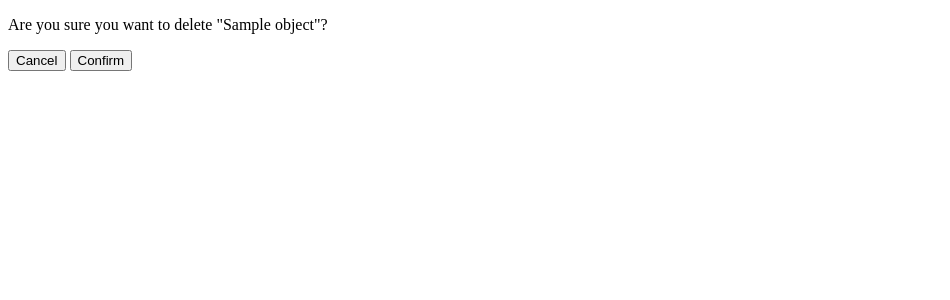
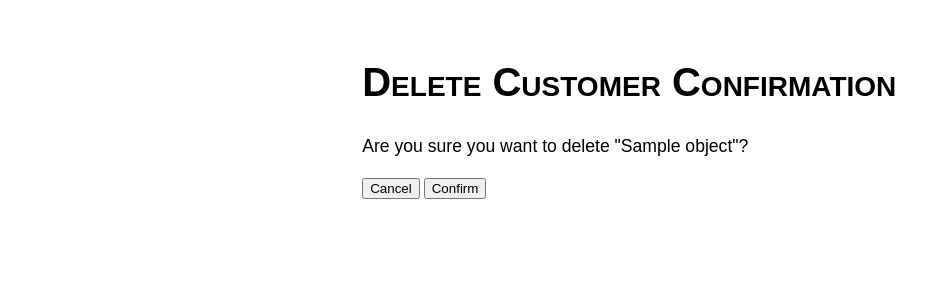
Before and after one commit to kaseytc/prime-mobile-erp, a Django app: template capstoneproject/erp/templates/customer/customer_confirm_delete.html in a window 1280 px wide. Shown: the top 300 px of the page, without its empty margins (0-950 px from the left). Run offline with Django 3.2, Linux system fonts and the light colour scheme; the template is opened without the code that fills it: most values are stand-ins (such as "Sample title", 1, 10 or a date in 2020); some libraries are stand-ins or nearby versions.

Commit message:
Customize layout

```diff
--- a/capstoneproject/erp/models.py
+++ b/capstoneproject/erp/models.py
@@ -198,7 +198,7 @@ class OrderDetail(models.Model):
 
     class Meta:
         managed = False
-        db_table = 'Order_Detail'
+        db_table = 'OrderDetail'
         verbose_name = 'Order Detail'
         verbose_name_plural = 'Order Details'
 
--- a/capstoneproject/erp/static/main.css
+++ b/capstoneproject/erp/static/main.css
@@ -1,3 +1,31 @@
 .required label:after {
     content: "*";
 }
+
+.container {
+	width: 80%;
+	text-align: left;
+	margin: auto auto;
+}
+header h1 {
+	font: bold small-caps 2.5em Arial, Tahoma, sans-serif;
+}
+body {
+    padding: 2% 2% 0 20%;
+}
+body p { font:1.1em/1.6em Arial, Tahoma, sans-serif; }
+body a {
+	font-weight: bold;
+	text-decoration: none;
+}
+
+#body a:link {
+#	color: darkblue;
+#}
+#body a:visited {
+#	color: #70ad9a;
+#}
+
+body a:hover, body a:focus {
+	text-decoration: underline;
+}
--- a/capstoneproject/erp/templates/base.html
+++ b/capstoneproject/erp/templates/base.html
@@ -10,6 +10,7 @@
     <link href="{% static 'main.css' %}" rel="stylesheet">
 </head>
 <body>
+<div class="container">
    <!--<div class="container">
       <div class="row justify-content-center">
         <div class="col-8">
@@ -39,9 +40,6 @@
     {% endif %}
   </ul>
 {% endif %}
-
+</div>
 </body>
-<!--<footer>
-        <p><small>Copyright © 2019. All rights reserved.</small></p>
-</footer>-->
 </html>
--- a/capstoneproject/erp/templates/customer/customer_confirm_delete.html
+++ b/capstoneproject/erp/templates/customer/customer_confirm_delete.html
@@ -3,6 +3,9 @@
 {% block title %}Delete customer {% endblock %}
 
 {% block content %}
+<header>
+    <h1>Delete Customer Confirmation</h1>
+</header>
 <form action="" method="post">{% csrf_token %}
     <p>Are you sure you want to delete "{{ object }}"?</p>
     <input type="button" value="Cancel" onclick="history.back()">
--- a/capstoneproject/erp/templates/customer/customer_update_form.html
+++ b/capstoneproject/erp/templates/customer/customer_update_form.html
@@ -5,9 +5,9 @@
 {% block content %}
 <button onclick="history.back()">Back</button>
 <button onclick="location.href='/'">Back Home</button>
-
+<header>
 <h1>Update customer data</h1>
-
+</header>
 <form method="post">{% csrf_token %}
     <table>
         {{ form.as_table }}
--- a/capstoneproject/erp/templates/employee/add_employee.html
+++ b/capstoneproject/erp/templates/employee/add_employee.html
@@ -6,7 +6,9 @@
 <button onclick="history.back()">Back</button>
 <button onclick="location.href='/'">Back Home</button>
 
+<header>
 <h1>Add new employee</h1>
+    </header>
 <hr class="mt-0 mb-4">
 {% if submitted %}
     <p class="success">
--- a/capstoneproject/erp/templates/employee/employee_confirm_delete.html
+++ b/capstoneproject/erp/templates/employee/employee_confirm_delete.html
@@ -3,6 +3,9 @@
 {% block title %}Delete employees {% endblock %}
 
 {% block content %}
+<header>
+    <h1>Delete Employee Confirmation</h1>
+</header>
 <form action="" method="post">{% csrf_token %}
     <p>Are you sure you want to delete "{{ object }}"?</p>
     <input type="button" value="Cancel" onclick="history.back()">
--- a/capstoneproject/erp/templates/employee/employee_detail.html
+++ b/capstoneproject/erp/templates/employee/employee_detail.html
@@ -7,9 +7,9 @@
 <button onclick="location.href='/'">Back Home</button>
 <button onclick="location.href='.'">Back Employee List</button>
 <!--<a href="{% url 'employee-list' %}">Back Employee List</a>-->
-
+<header>
 <h1>Show employees detail</h1>
-
+</header>
 <table>
     <td>
         <tr><td><strong>Employee ID:</strong></td><td>{{employee.emp_id}}</td></tr>
--- a/capstoneproject/erp/templates/employee/employee_list.html
+++ b/capstoneproject/erp/templates/employee/employee_list.html
@@ -6,8 +6,9 @@
 <button onclick="history.back()">Back</button>
 <button onclick="location.href='/'">Back Home</button>
 
+<header>
 <h1>Show employees data</h1>
-
+</header>
 <!--<form action="" class="search-form">
   <div class="form-group">
     <input type="text" name='q' placeholder="What are you looking for?">
--- a/capstoneproject/erp/templates/employee/employee_search.html
+++ b/capstoneproject/erp/templates/employee/employee_search.html
@@ -4,8 +4,8 @@
 
 {% block content %}
 <button onclick="history.back()">Back</button>
-
-<h1>Search Employee Data</h1>
+<header>
+    <h1>Search Employee Data</h1></header>
     <!--{% if error_message %}<p><strong>{{ error_message }}</strong></p>{% endif %}-->
 
     <form action="{% url 'search-employee-result' %}" method="get" id="employee_search_form">
--- a/capstoneproject/erp/templates/employee/employee_search_result.html
+++ b/capstoneproject/erp/templates/employee/employee_search_result.html
@@ -5,9 +5,9 @@
 {% block content %}
 <button onclick="history.back()">Back</button>
 <button onclick="location.href='/'">Back Home</button>
-
+<header>
 <h1>Employee search result</h1>
-
+</header>
 <table>
     <tr>
         <th>Emp ID</th>
--- a/capstoneproject/erp/templates/employee/employee_update_form.html
+++ b/capstoneproject/erp/templates/employee/employee_update_form.html
@@ -5,8 +5,8 @@
 {% block content %}
 <button onclick="history.back()">Back</button>
 <button onclick="location.href='/'">Back Home</button>
-
-<h1>Update employees data</h1>
+<header>
+    <h1>Update employees data</h1></header>
 <form method="post">{% csrf_token %}
    <table>
         {{ form.as_table }}
--- a/capstoneproject/erp/templates/inventory/add_inventory.html
+++ b/capstoneproject/erp/templates/inventory/add_inventory.html
@@ -5,8 +5,9 @@
 {% block content %}
 <button onclick="history.back()">Back</button>
 <button onclick="location.href='/'">Back Home</button>
-
+<header>
 <h1>Add new inventory</h1>
+</header>
 <hr class="mt-0 mb-4">
 {% if submitted %}
     <p class="success">
--- a/capstoneproject/erp/templates/order/order_list.html
+++ b/capstoneproject/erp/templates/order/order_list.html
@@ -5,9 +5,9 @@
 {% block content %}
 <button onclick="history.back()">Back</button>
 <button onclick="location.href='/'">Back Home</button>
-
+<header>
 <h1>Show orders data</h1>
-
+</header>
 <table>
     <tr>
         <th>Order ID</th>
--- a/capstoneproject/erp/templates/order/order_update_form.html
+++ b/capstoneproject/erp/templates/order/order_update_form.html
@@ -5,9 +5,9 @@
 {% block content %}
 <button onclick="history.back()">Back</button>
 <button onclick="location.href='/'">Back Home</button>
-
+<header>
 <h1>Update order data</h1>
-
+</header>
 <form method="post">{% csrf_token %}
     <table>
         {{ form.as_table }}
--- a/capstoneproject/erp/urls.py
+++ b/capstoneproject/erp/urls.py
@@ -6,8 +6,8 @@ from django.urls import include, path
 from . import views
 
 urlpatterns = [
-    path('index/', views.index, name='index'),
-    path('', LoginView.as_view(template_name='login.html'), name='erp-login'),
+    path('', views.index, name='index'),
+    path('login', LoginView.as_view(template_name='login.html'), name='erp-login'),
     path('logout/', views.logout_view, name='erp-logout'),
 ]
 
```
Also changed, not shown: capstoneproject/erp/templates/index.html (+31 -4 lines), capstoneproject/erp/migrations/0013_auto_20191111_0519.py (added).
